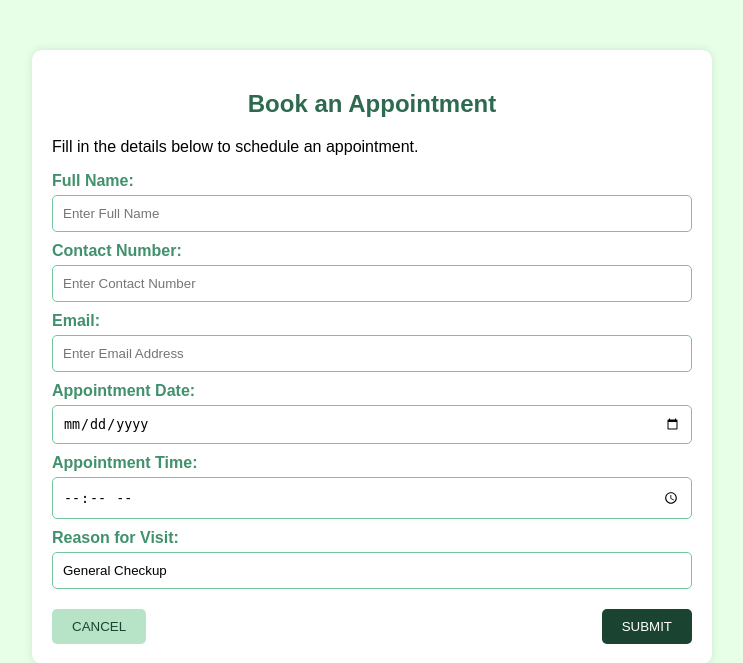
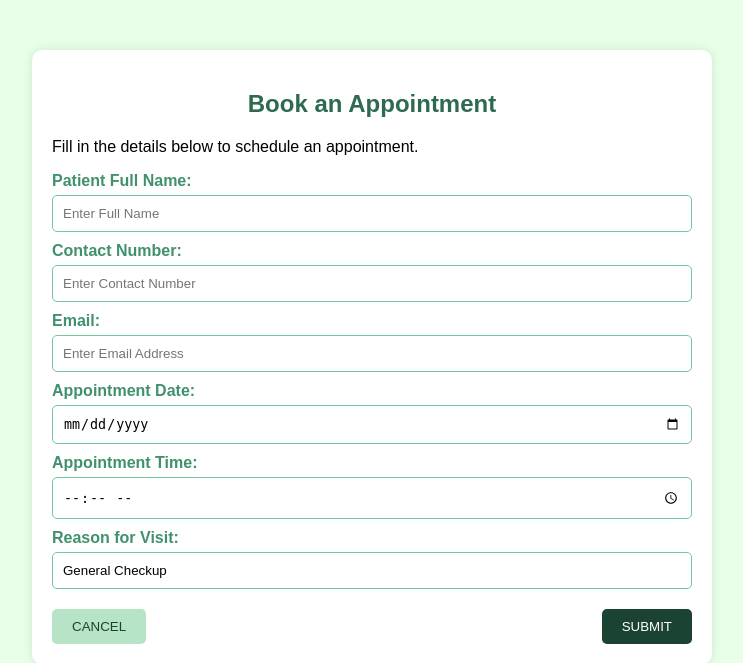
Before and after one commit to arac880/soap-case-system, a PHP site: page /addappointment.php in a window 1280 px wide. Shown: the top 663 px of the page, without its empty margins (268-1011 px from the left). Run offline with PHP 8.4, Linux system fonts and the light colour scheme.

Commit message:
small modification on appointment

```diff
--- a/php/addappointment.php
+++ b/php/addappointment.php
@@ -45,7 +45,7 @@ if ($_SERVER['REQUEST_METHOD'] == 'POST') {
         <h2>Book an Appointment</h2>
         <p>Fill in the details below to schedule an appointment.</p>
         <form id="appointmentForm">
-            <label for="patient-name">Full Name:</label>
+            <label for="patient-name">Patient Full Name:</label>
             <input type="text" id="patient-name" name="patient-name" placeholder="Enter Full Name" required>
 
             <label for="contact-number">Contact Number:</label>
```
